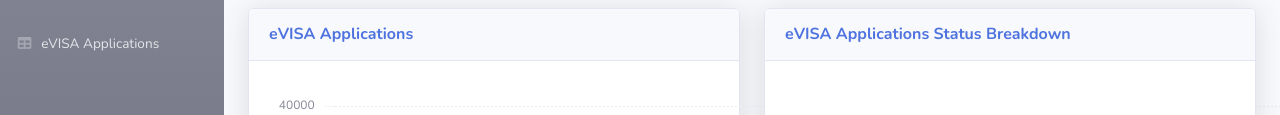
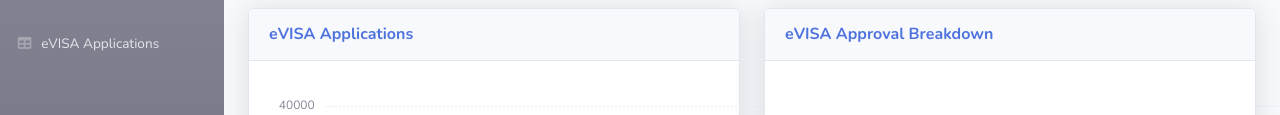
Before and after one commit to derekchan2k/derekchan2k.github.io, a website with bundled scripts: page index_embassy.html in a window 1280 px wide. Shown: the part 168-283 px from the top of the page. Built offline with nearby package versions, Linux system fonts and the light colour scheme.

Commit message:
Rename title

```diff
--- a/index_embassy.html
+++ b/index_embassy.html
@@ -179,7 +179,7 @@
                                 <!-- Card Header - Dropdown -->
                                 <div
                                     class="card-header py-3 d-flex flex-row align-items-center justify-content-between">
-                                    <h6 class="m-0 font-weight-bold text-primary">eVISA Applications Status Breakdown
+                                    <h6 class="m-0 font-weight-bold text-primary">eVISA Approval Breakdown
                                     </h6>
                                     <div class="dropdown no-arrow">
                                         <a class="dropdown-toggle" href="#" role="button" id="dropdownMenuLink"
```
